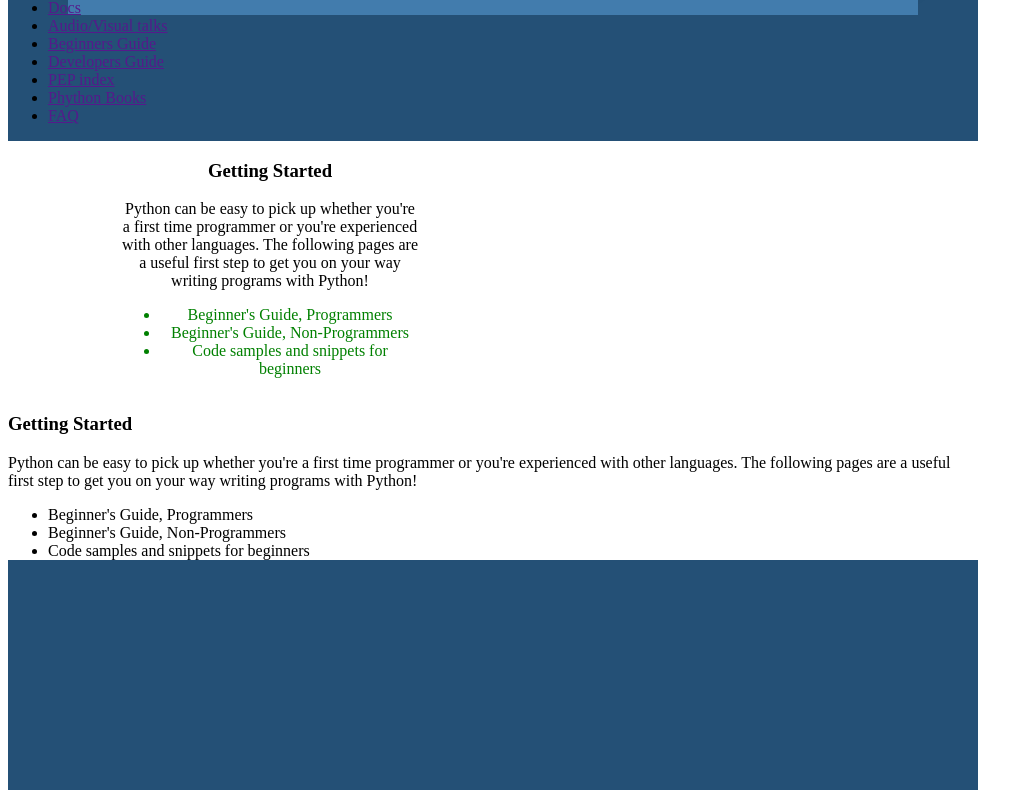
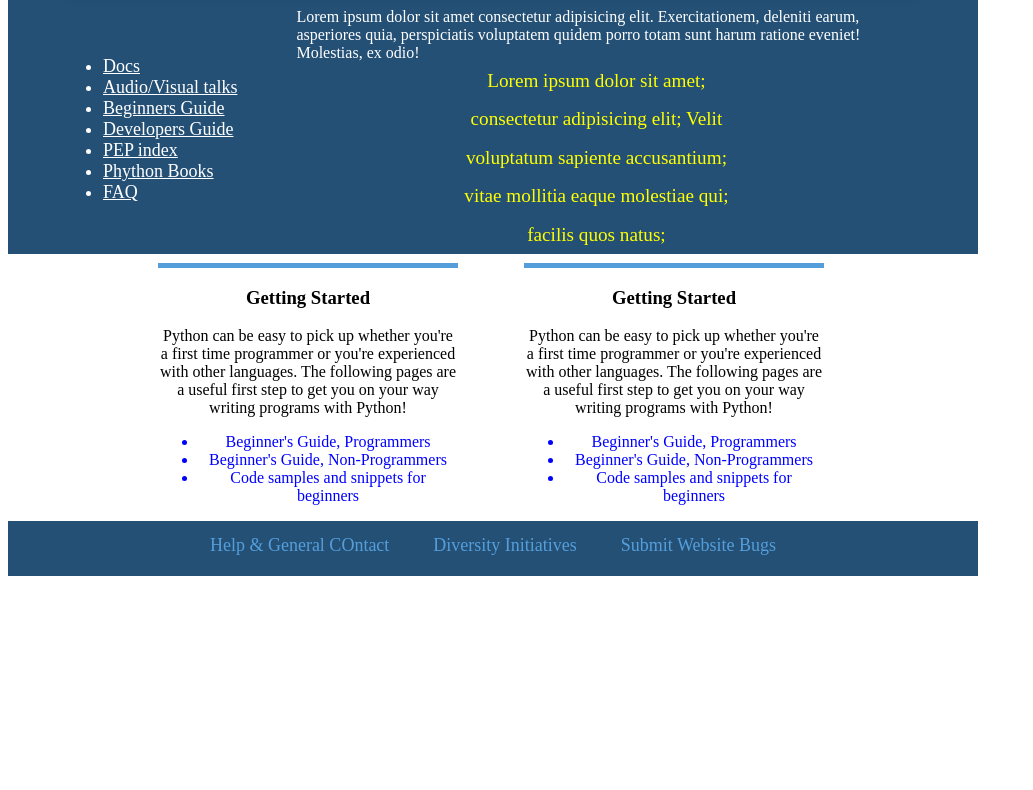
Before and after one commit to Josh-Cruz/Python-redesign, a plain HTML site: page index.html in a window 1280 px wide. Shown: the part 212-1002 px from the top of the page, without its empty margins (0-1033 px from the left). After the commit the page ends 800 px from the top, so only its background shows below. Drawn offline with Linux system fonts and the light colour scheme.

Commit message:
finished site outline

```diff
--- a/index.html
+++ b/index.html
@@ -42,7 +42,7 @@
             </ul>
         </nav>
 
-        <section>
+        <aside>
             <ul>
                 <li>
                     <a href="">Docs</a>
@@ -67,7 +67,24 @@
                 </li>
             </ul>
 
-        </section>
+        </aside>
+
+
+        <main>
+            <div id="history">
+                Lorem ipsum dolor sit amet consectetur adipisicing elit. Exercitationem, deleniti earum, asperiores quia, perspiciatis voluptatem quidem porro totam sunt harum ratione eveniet! Molestias, ex odio!
+            </div>
+            <div id="python_zen">
+                Lorem ipsum dolor sit amet;
+                 consectetur adipisicing elit;
+                 Velit voluptatum sapiente accusantium;
+                  vitae mollitia eaque molestiae qui;
+                   facilis quos natus;
+
+            </div>
+
+
+        </main>
 
         <div id="center">
 
@@ -80,7 +97,9 @@
                     <li>Beginner's Guide, Non-Programmers</li>
                     <li>Code samples and snippets for beginners</li>
                 </ul>
-            </div> <div id="centerRight">
+            </div>
+
+            <div id="centerRight">
             <h3>Getting Started</h3>
             <p>Python can be easy to pick up whether you're a first time programmer or you're experienced with other languages. The
                 following pages are a useful first step to get you on your way writing programs with Python!</p>
@@ -89,9 +108,21 @@
                 <li>Beginner's Guide, Non-Programmers</li>
                 <li>Code samples and snippets for beginners</li>
             </ul>
+
         </div>
 
         </div>
+
+        <footer>
+
+            <ul>
+                <li><a href="">Help & General COntact</a></li>
+                <li><a href="">Diversity Initiatives</a></li>
+                <li><a href="">Submit Website Bugs</a></li>
+            </ul>
+
+
+        </footer>
 
 
 
--- a/main.css
+++ b/main.css
@@ -1,10 +1,10 @@
-*{
-    border: 0px solid red;
-}
+/* *{
+    border: 1px solid red;
+} */
 
 .container{
     width: 970px;
-    height:1200px;
+    height:600px;
    background-color: rgb(36,80,118);
 }
 .header{
@@ -61,7 +61,6 @@
      width: 850px;
      height: 55px;
     margin: auto;
-
     text-align: center;
     box-shadow:  0 4px 8px 0 rgba(0, 0, 0, 0.2), 0 6px 20px 0 rgba(0, 0, 0, 0.19);
     border-radius: 12px;
@@ -72,6 +71,8 @@
     margin: 0;
     padding: 0;
     background-color:rgb(66,124,173);
+    border-radius: 6px;
+    height:55px;
 }
 
 nav li {
@@ -83,44 +84,120 @@ nav li a {
     color: white;
     text-align: center;
     margin:auto;
-    padding: 30px 20px;
+    padding: 13.5px 20px;
     text-decoration: none;
     font-size: x-large;
 }
 
 /* Change the link color to another color on hover */
 nav li a:hover {
-    background-color: rgb(8, 226, 241);
+    background-color: rgb(84, 158, 219);
+}
+
+aside{
+    margin-top: 50px;
+    margin-left:50px;
+    padding: 5px;
+    color: white;
+    font-size: large;
+    display: inline-block;
+
+}
+aside a{
+    color: white;
+    font-size: large;
+
+}
+
+main{
+    display: inline-block;
+    width:600px;
+    margin-left: 50px;
+    margin-top:25px;
+    vertical-align: top;
+}
+#history {
+    display: inline-block;
+    color: white;
+}
+#python_zen {
+    display: inline-block;
+    width: 300px;
+    color: yellow;
+    margin-left:150px;
+    line-height: 2;
+    font-size: larger;
+    text-align: center;
 }
 
 
 #center {
     background-color: white;
+
 }
     #centerLeft{
         width: 300px;
-        margin-left: 112px;
+        margin-left: 150px;
         display: inline-block;
         vertical-align: top;
+        margin-top: 9px;
+       border-top: 5px solid rgb(84, 158, 219);
+
     }
     #centerLeft * {
         text-align: center; /* This centers all the children */
     }
     #centerLeft li {
-        color: green;
+        color: blue;
         text-align: center; /* This centers only the text in the li's */
     }
 
-    .centerRight{
+    #centerRight{
         width: 300px;
-        margin-left: 112px;
+        margin-left: 62px;
         display: inline-block;
+        margin-top: 9px;
         vertical-align: top;
+        border-top: 5px solid rgb(84, 158, 219);
     }
-    .centerRight * {
+    #centerRight * {
+
         text-align: center; /* This centers all the children */
+
     }
-    .centerRight li {
-        color: green;
+    #centerRight li {
+        color: blue;
         text-align: center; /* This centers only the text in the li's */
     }
+
+
+ footer {
+     width: 850px;
+     height: 55px;
+    margin: auto;
+    text-align: center;
+       background-color: rgb(36,80,118);
+    width: 970px;
+
+}
+
+ footer ul  {
+    list-style-type: none;
+    margin: 0;
+    padding: 0;
+    border-radius: 6px;
+    height:55px;
+}
+
+footer li {
+    display: inline-block;
+}
+
+footer li a {
+    display:inline-block;
+    color:  rgb(84, 158, 219);
+    text-align: center;
+    margin:auto;
+    padding: 13.5px 20px;
+    text-decoration: none;
+    font-size: large;
```
